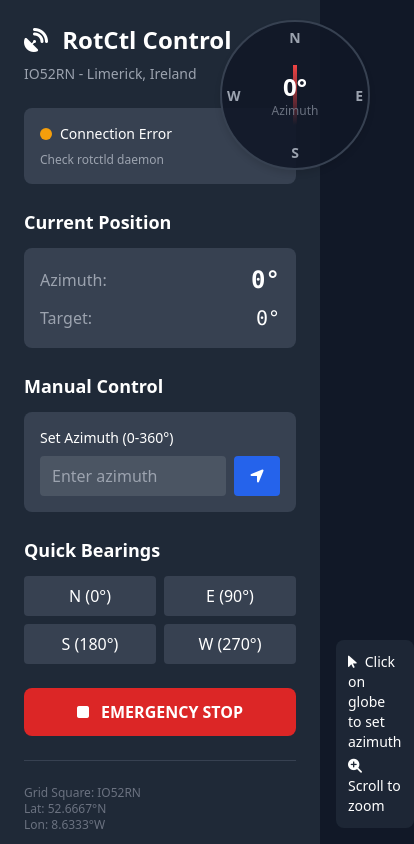
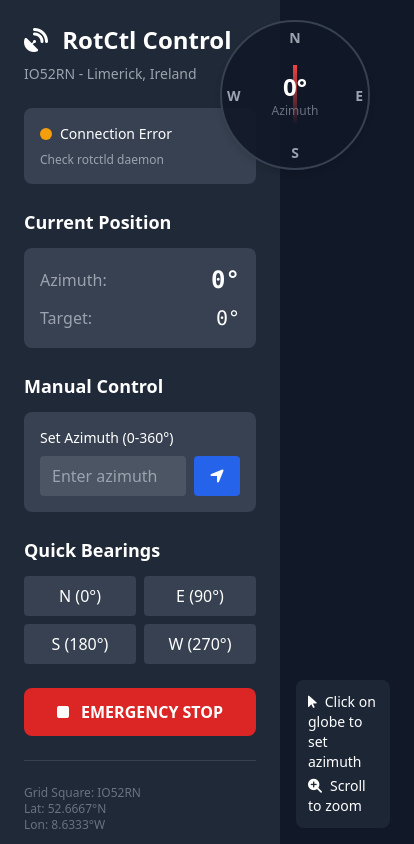
Before and after one commit to brianbruff/RotatorControlWeb, a website: page public/index.html in a window 390 px wide. Shown: the whole page, 414 px wide, since content can reach past the window. Drawn offline with nearby package versions, Linux system fonts and the light colour scheme; no server answers; a script that the page names is missing.

Commit message:
fix: improve sidebar layout to prevent cutoff
- Add explicit width constraints to sidebar
- Ensure proper flexbox layout with flex-shrink-0
- Add box-sizing: border-box for consistent sizing
- Remove default body margins/padding
- Add responsive adjustments for smaller screens

```diff
--- a/public/index.html
+++ b/public/index.html
@@ -9,10 +9,31 @@
     <script src="https://cdn.jsdelivr.net/npm/@turf/turf@6/turf.min.js"></script>
     <link rel="stylesheet" href="https://cdnjs.cloudflare.com/ajax/libs/font-awesome/6.5.1/css/all.min.css">
     <style>
+        body {
+            overflow: hidden;
+            margin: 0;
+            padding: 0;
+        }
+        * {
+            box-sizing: border-box;
+        }
         #globeViz {
             width: 100%;
             height: 100%;
             cursor: crosshair;
+        }
+        .sidebar {
+            width: 320px;
+            min-width: 320px;
+            max-width: 320px;
+            flex-shrink: 0;
+        }
+        @media (max-width: 768px) {
+            .sidebar {
+                width: 280px;
+                min-width: 280px;
+                max-width: 280px;
+            }
         }
         .beam-path {
             stroke: #ff6b6b;
@@ -83,8 +104,8 @@
     </style>
 </head>
 <body class="bg-gray-900 text-white">
-    <div class="flex h-screen">
-        <div class="w-80 bg-gray-800 p-6 overflow-y-auto">
+    <div class="flex h-screen overflow-hidden">
+        <div class="sidebar bg-gray-800 p-6 overflow-y-auto flex-shrink-0">
             <div class="mb-6">
                 <h1 class="text-2xl font-bold mb-2">
                     <i class="fas fa-satellite-dish mr-2"></i>
```
